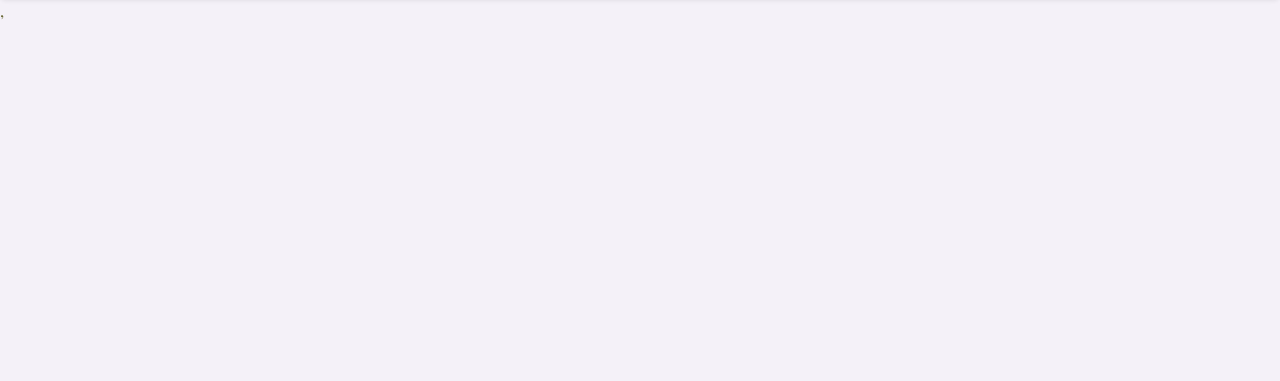
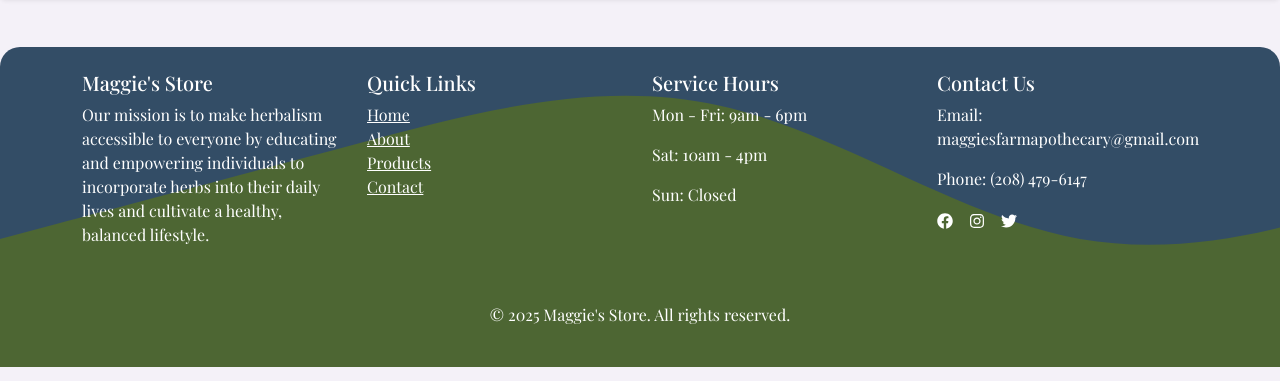
Before and after one commit to ramosmarco95/maggies-farm-apothecary, a React (Vite) app in the folder frontend/: page /maggies-farm-apothecary/products in a window 1280 px wide. Shown: the part 957-1338 px from the top of the page. Before the commit the page ends 980 px from the top, so only its background shows below. Built offline with nearby package versions, Linux system fonts and the light colour scheme; a web font is replaced by a local one.

Commit message:
Footer component

```diff
--- a/frontend/package.json
+++ b/frontend/package.json
@@ -18,6 +18,7 @@
     "react": "^18.3.1",
     "react-bootstrap": "^2.10.9",
     "react-dom": "^18.3.1",
+    "react-icons": "^5.5.0",
     "react-router-dom": "^7.5.2"
   },
   "devDependencies": {
--- a/frontend/src/App.jsx
+++ b/frontend/src/App.jsx
@@ -1,5 +1,7 @@
 import { HashRouter as Router, Route, Routes } from 'react-router-dom';
 import "./index.css";
+
+
 
 // pages
 import ProductsPage from "./pages/ProductsPage/ProductsPage.jsx"
@@ -7,6 +9,7 @@ import HomePage from './pages/HomePage/HomePage.jsx';
 
 // components
 import Header from './components/Header/Header.jsx';
+import Footer from './components/Footer/Footer.jsx';
 
 function App() {
 
@@ -22,6 +25,7 @@ function App() {
         <Route path="/services" element={<h1>Services</h1>} />
         <Route path="/products" element={<ProductsPage />} />
       </Routes>
+      <Footer />
 
     </>
   )
--- a/frontend/src/components/Footer/Footer.css
+++ b/frontend/src/components/Footer/Footer.css
@@ -0,0 +1,13 @@
+.footer {
+    background-image: url("../../assets/wave.svg");
+    background-size: cover;
+    background-repeat: no-repeat;
+    background-color: #334d66;
+    color: white;
+    width: 100%;
+    border-top-left-radius: 20px;
+    border-top-right-radius: 20px;
+}
+a.text-white:hover {
+    text-decoration: underline;
+}
--- a/frontend/src/components/Footer/Footer.jsx
+++ b/frontend/src/components/Footer/Footer.jsx
@@ -0,0 +1,54 @@
+import './Footer.css';
+import { FaFacebook, FaInstagram, FaTwitter } from 'react-icons/fa';
+import { Link } from 'react-router-dom';
+
+export default function Footer() {
+    return (
+        <footer className="footer mt-5">
+            <div className="container py-4">
+                <div className="row text-white text-center text-md-start">
+
+                    {/* Logo + Mission */}
+                    <div className="col-12 col-md-3 mb-4">
+                        <h5>Maggie's Store</h5>
+                        <p>Our mission is to make herbalism accessible to everyone by educating and empowering individuals to incorporate herbs into their daily lives and cultivate a healthy, balanced lifestyle.</p>
+                    </div>
+
+                    {/* Quick Links */}
+                    <div className="col-12 col-md-3 mb-4">
+                        <h5>Quick Links</h5>
+                        <ul className="list-unstyled">
+                            <li><Link to="/" className="text-white">Home</Link></li>
+                            <li><Link to="/about" className="text-white">About</Link></li>
+                            <li><Link to="/Products" className="text-white">Products</Link></li>
+                            <li><Link to="/contact" className="text-white">Contact</Link></li>
+                        </ul>
+                    </div>
+
+                    {/* Service Hours */}
+                    <div className="col-12 col-md-3 mb-4">
+                        <h5>Service Hours</h5>
+                        <p>Mon - Fri: 9am - 6pm</p>
+                        <p>Sat: 10am - 4pm</p>
+                        <p>Sun: Closed</p>
+                    </div>
+
+                    {/* Contact Info */}
+                    <div className="col-12 col-md-3 mb-4">
+                        <h5>Contact Us</h5>
+                        <p>Email: maggiesfarmapothecary@gmail.com</p>
+                        <p>Phone: (208) 479-6147</p>
+                        <div className="d-flex justify-content-center justify-content-md-start gap-3 mt-2">
+                            <a href="https://www.facebook.com/profile.php?id=61564097426106" target='_blank' className="text-white"><FaFacebook /></a>
+                            <a href="#" className="text-white"><FaInstagram /></a>
+                            <a href="#" className="text-white"><FaTwitter /></a>
+                        </div>
+                    </div>
+                </div>
+                <div className="text-center mt-3">
+                    <p>© 2025 Maggie's Store. All rights reserved.</p>
+                </div>
+            </div>
+        </footer>
+    );
+}
--- a/frontend/src/components/Header/Header.jsx
+++ b/frontend/src/components/Header/Header.jsx
@@ -4,7 +4,7 @@ import './Header.css';
 export default function Header() {
     return (
         <header className='m-3 rounded-1 p-3 '>
-        <h1 className='text-center'>Welcome to Our Store</h1>
+        <h1 className='text-center'>Welcome to Maggie's Store</h1>
         <Navbar />
         </header>
     );
--- a/frontend/src/components/Navbar/Navbar.jsx
+++ b/frontend/src/components/Navbar/Navbar.jsx
@@ -26,13 +26,7 @@ const Navbar = () => {
               <Link className="nav-link" to="/">Home</Link>
             </li>
             <li className="nav-item">
-              <Link className="nav-link" to="/about">About</Link>
-            </li>
-            <li className="nav-item">
               <Link className="nav-link" to="/products">Products</Link>
-            </li>
-            <li className="nav-item">
-              <Link className="nav-link" to="/contact">Contact</Link>
             </li>
             <li className="nav-item dropdown">
               <a
@@ -45,9 +39,8 @@ const Navbar = () => {
                 Services
               </a>
               <ul className="dropdown-menu">
-                <li><a className="dropdown-item" href="#">Link</a></li>
-                <li><a className="dropdown-item" href="#">Another link</a></li>
-                <li><a className="dropdown-item" href="#">A third link</a></li>
+                <li><a className="dropdown-item" href="#">Coming Soon</a></li>
+                <li><a className="dropdown-item" href="#">Coming Soon</a></li>
               </ul>
             </li>
           </ul>
```
Also changed, not shown: frontend/src/assets/wave.svg (added), 1 other file (tests, documents, lock files or other folders).
